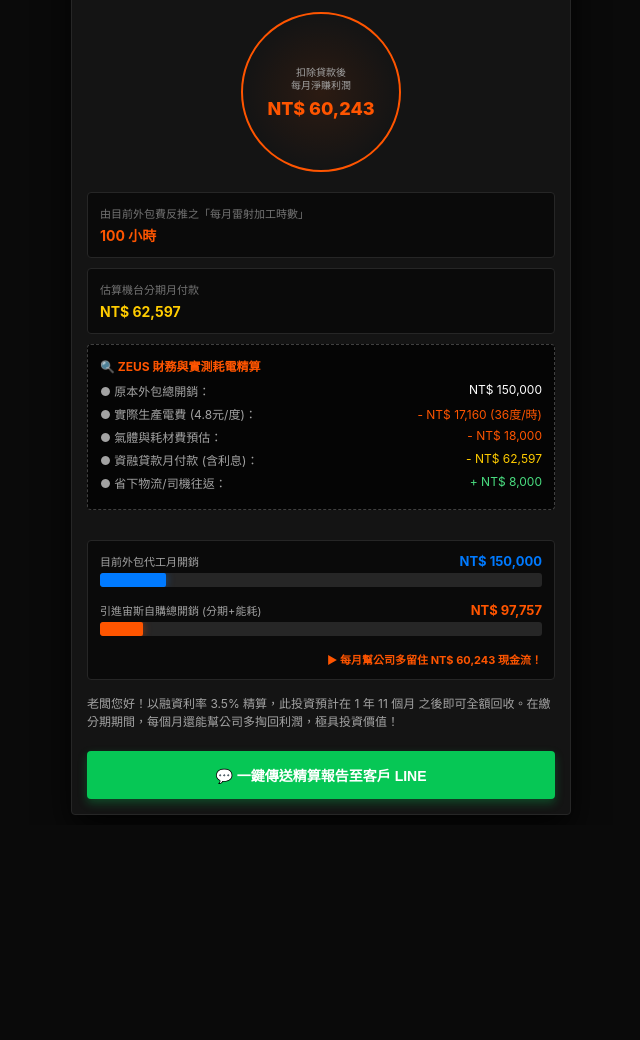
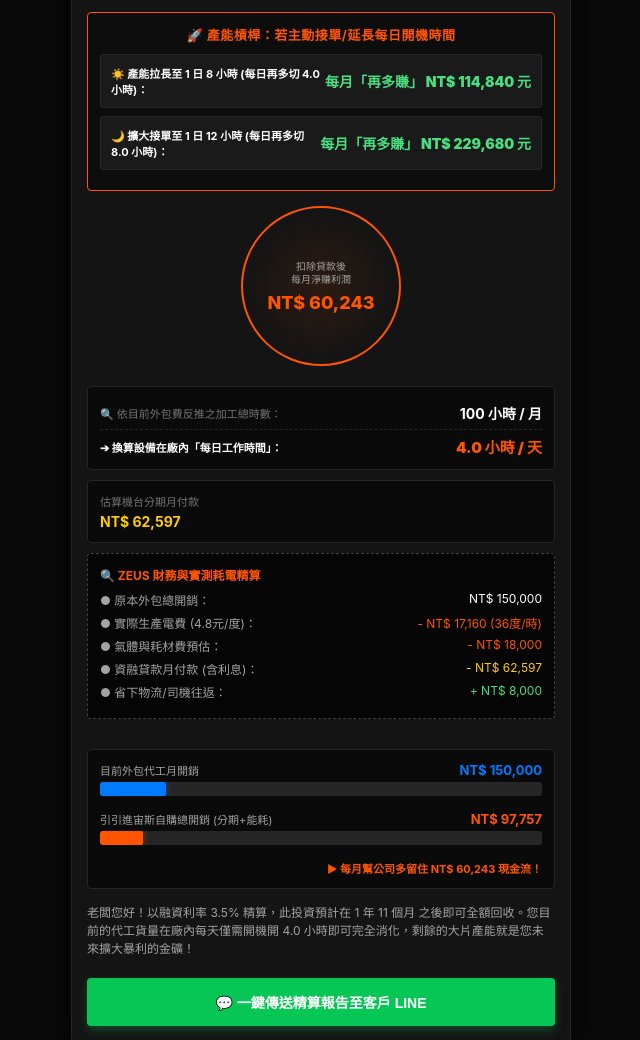
Before and after one commit to kingmango0530-ops/zeuslaser, a plain HTML site: page index.html in a window 1280 px wide. Shown: the part 1338-2378 px from the top of the page, without its empty margins (319-959 px from the left). Before the commit the page ends 2163 px from the top, so only its background shows below. Drawn offline with Linux system fonts and the light colour scheme.

Commit message:
Update index.html

```diff
--- a/index.html
+++ b/index.html
@@ -3,7 +3,7 @@
 <head>
   <meta charset="UTF-8">
   <meta name="viewport" content="width=device-width, initial-scale=1.0, maximum-scale=1.0, user-scalable=no">
-  <title>ZEUS 宙斯雷射投資回本試算系統(行動優化版)</title>
+  <title>ZEUS 宙斯雷射投資回本試算系統</title>
   <style>
     /* 宙斯雷射 ZEUS 專屬極致黑橘工業美學 */
     body {
@@ -65,7 +65,7 @@
 
     .input-group { background-color: #0D0D0D; padding: 12px; border-radius: 4px; margin-bottom: 15px; border: 1px solid #1F1F1F; }
 
-    /* 🌟 核心修復：使用 flex-wrap 允許在小螢幕自動換行，防止擠壓爆框 */
+    /* 使用 flex-wrap 允許在小螢幕自動換行，修復手機端文字推擠爆框 */
     .label-row {
       display: flex;
       justify-content: space-between;
@@ -76,7 +76,7 @@
     }
     .input-group label { font-size: 13px; color: #A3A3A3; font-weight: bold; min-width: 150px; flex: 1; }
 
-    /* 🌟 核心修復：在手機窄版下自適應調整寬度 */
+    /* 在手機窄版下自適應調整寬度 */
     .num-input {
       background-color: #1A1A1A;
       border: 1px solid #FF5500;
@@ -121,10 +121,13 @@
     .circle-value { font-size: 18px; font-weight: 800; color: #FF5500; }
 
     .data-grid { display: flex; flex-direction: column; gap: 10px; margin-bottom: 15px; }
-    .data-box { background-color: #0A0A0A; border: 1px solid #262626; border-radius: 4px; padding: 12px; }
-    .box-label { display: block; font-size: 11px; color: #737373; margin-bottom: 4px; }
+    .data-box { display: flex; flex-direction: column; background-color: #0A0A0A; border: 1px solid #262626; border-radius: 4px; padding: 12px; }
+
+    /* 雙欄展示時數與天數 */
+    .time-flex-row { display: flex; justify-content: space-between; align-items: center; margin-top: 4px; }
+    .box-label { font-size: 11px; color: #737373; }
     .box-value { font-size: 14px; font-weight: bold; color: #FFFFFF; }
-    .box-valueHighlight { font-size: 14px; font-weight: bold; color: #FF5500; }
+    .box-valueHighlight { font-size: 15px; font-weight: 900; color: #FF5500; }
 
     .roi-highlight-box {
       background: linear-gradient(135deg, #261308 0%, #0d0d0d 100%);
@@ -135,12 +138,7 @@
 
     /* 100 元金流分配面板 */
     .cash-split-container {
-      background-color: #0D0D0D;
-      border: 1px solid #FF5500;
-      border-radius: 4px;
-      padding: 12px;
-      margin-bottom: 15px;
-      box-sizing: border-box;
+      background-color: #0D0D0D; border: 1px solid #262626; border-radius: 4px; padding: 12px; margin-bottom: 15px; box-sizing: border-box;
     }
     .split-header { font-size: 13px; font-weight: bold; color: #FFFFFF; margin-bottom: 12px; text-align: center; letter-spacing: 0.5px; }
     .split-header span { color: #ffcc00; }
@@ -151,15 +149,22 @@
     .split-val-zeus { font-size: 13px; font-weight: bold; color: #FF5500; flex-shrink: 0; }
     .split-val-pocket { font-size: 13px; font-weight: 800; color: #4ade80; flex-shrink: 0; }
 
+    /* 🚀 產能槓桿面板 */
+    .leverage-container {
+      background-color: #0D0D0D; border: 1px solid #FF5500; border-radius: 4px; padding: 12px; margin-bottom: 15px; box-sizing: border-box;
+    }
+    .leverage-header { font-size: 13px; font-weight: bold; color: #FF5500; margin-bottom: 10px; text-align: center; letter-spacing: 0.5px; }
+    .leverage-row { display: flex; justify-content: space-between; align-items: center; background-color: #1A1A1A; padding: 10px; border-radius: 3px; margin-bottom: 8px; border: 1px solid #262626; gap: 5px; }
+    .leverage-title { font-size: 11px; color: #FFFFFF; font-weight: bold; flex: 1; }
+    .leverage-val { font-size: 14px; font-weight: 900; color: #4ade80; text-align: right; flex-shrink: 0; }
+
     .data-box-detail { background-color: #050505; border: 1px dashed #404040; border-radius: 4px; padding: 12px; margin-bottom: 15px; box-sizing: border-box; }
     .detail-title { font-size: 12px; color: #FF5500; font-weight: bold; margin-bottom: 8px; }
     .detail-row { display: flex; justify-content: space-between; font-size: 12px; color: #a3a3a3; margin-bottom: 6px; }
     .detail-val { font-weight: 500; color: #fff; }
 
-    /* 📊 能量條區塊與動態文字優化 */
+    /* 📊 能量條區塊 */
     .chart-section { background-color: #0A0A0A; border: 1px solid #262626; padding: 12px; border-radius: 4px; margin-bottom: 15px; }
-
-    /* 🌟 核心修復：防止金額標籤在手機寬度不足時爆開 */
     .chart-header-row { display: flex; justify-content: space-between; align-items: center; margin-bottom: 4px; flex-wrap: wrap; gap: 4px; }
     .chart-label-title { font-size: 11px; color: #A3A3A3; }
     .chart-label-price { font-size: 13px; font-weight: bold; }
@@ -175,7 +180,7 @@
     .cta-btn { display: block; text-align: center; padding: 14px; border-radius: 4px; text-decoration: none; font-weight: bold; font-size: 14px; box-sizing: border-box; border: none; width: 100%; cursor: pointer; }
     .btn-line { background-color: #06C755; color: #fff; box-shadow: 0 4px 10px rgba(6, 199, 85, 0.3); }
 
-    /* 🌟 行動端響應式微調 */
+    /* 手機極窄螢幕（如 320px）防爆換行樣式 */
     @media (max-width: 400px) {
       .num-input, .value-display { width: 100%; text-align: left; margin-top: 5px; }
     }
@@ -193,7 +198,6 @@
     <p>廠房實測平均加工能耗（工作中全載 60-70%）</p>
   </div>
 
-  <!-- 輸入區 -->
   <div class="panel-title">📊 第一步：請輸入客戶加工現況</div>
 
   <div class="input-group">
@@ -250,7 +254,6 @@
     </select>
   </div>
 
-  <!-- 結果區 -->
   <div class="panel-title">⚡ 第二步：扣除所有成本淨利潤與回本期</div>
 
   <div class="recommend-tag" id="rec-power">系統推薦：ZEUS-3015 / 6000W 雷射切割機</div>
@@ -260,7 +263,6 @@
     <div class="roi-value" id="res-roi-time">精算中...</div>
   </div>
 
-  <!-- 100 元金流分配面板 -->
   <div class="cash-split-container">
     <div class="split-header">💡 財務分配：假設原本外包付出 <span>$100 元</span></div>
     <div class="split-row-box">
@@ -283,6 +285,18 @@
     </div>
   </div>
 
+  <div class="leverage-container">
+    <div class="leverage-header">🚀 產能槓桿：若主動接單/延長每日開機時間</div>
+    <div class="leverage-row">
+      <span class="leverage-title" id="lev-8-title">☀️ 假設產能全開達 1 日 8 小時：</span>
+      <span class="leverage-val" id="lev-8">每月再多賺 NT$ 0</span>
+    </div>
+    <div class="leverage-row">
+      <span class="leverage-title" id="lev-12-title">🌙 假設擴大接單達 1 日 12 小時：</span>
+      <span class="leverage-val" id="lev-12">每月再多賺 NT$ 0</span>
+    </div>
+  </div>
+
   <div class="main-saving-circle">
     <div class="circle-label" id="circle-title">扣除貸款後<br>每月淨賺利潤</div>
     <div class="circle-value" id="res-savings">NT$ 0</div>
@@ -290,12 +304,19 @@
 
   <div class="data-grid">
     <div class="data-box">
-      <span class="box-label">由目前外包費反推之「每月雷射加工時數」</span>
-      <span class="box-valueHighlight" id="res-hours">100 小時</span>
+      <div class="time-flex-row">
+        <span class="box-label">🔍 依目前外包費反推之加工總時數：</span>
+        <span class="box-value" id="res-hours">100 小時 / 月</span>
+      </div>
+      <div class="time-flex-row" style="border-top: 1px dashed #262626; padding-top: 6px; margin-top: 6px;">
+        <span class="box-label" style="color: #FFFFFF; font-weight: bold;">➔ 換算設備在廠內「每日工作時間」：</span>
+        <span class="box-valueHighlight" id="res-day-hours">4.0 小時 / 天</span>
+      </div>
     </div>
+
     <div class="data-box">
       <span class="box-label">估算機台分期月付款</span>
-      <span class="box-value" style="color: #ffcc00;" id="res-loan">NT$ 62,500</span>
+      <span class="box-value" style="color: #ffcc00; margin-top: 4px;" id="res-loan">NT$ 62,500</span>
     </div>
 
     <div class="data-box-detail">
@@ -308,7 +329,6 @@
     </div>
   </div>
 
-  <!-- 📊 能量條區塊 -->
   <div class="chart-section">
     <div class="chart-header-row">
       <span class="chart-label-title">目前外包代工月開銷</span>
@@ -317,7 +337,7 @@
     <div class="bar-container"><div class="bar bar-outsource" id="bar-out"></div></div>
 
     <div class="chart-header-row">
-      <span class="chart-label-title">引進宙斯自購總開銷 (分期+能耗)</span>
+      <span class="chart-label-title">引引進宙斯自購總開銷 (分期+能耗)</span>
       <span class="chart-label-price" id="bar-zeus-price" style="color: #FF5500;">NT$ 0</span>
     </div>
     <div class="bar-container"><div class="bar bar-zeus" id="bar-zeus"></div></div>
@@ -381,7 +401,6 @@ function updateUI() {
   const interestRate = parseFloat(document.getElementById('input-rate').value);
   const gas = document.getElementById('input-gas').value;
 
-  // 如果厚度欄位的展示不需要換行，單純同步文字即可
   const thickTxtEl = document.getElementById('thick-txt');
   if(thickTxtEl) thickTxtEl.innerText = thick + " mm";
 
@@ -390,6 +409,9 @@ function updateUI() {
 
   const marketHourlyRate = 1500;
   const estimatedHours = Math.round(cost / marketHourlyRate);
+
+  // 每日真實開機工時（按月均 25 天計算）
+  const dayHours = (estimatedHours / 25).toFixed(1);
 
   let power = 3000;
   if (thick >= 3 || cost >= 120000) { power = 6000; }
@@ -437,6 +459,7 @@ function updateUI() {
   }
   document.getElementById('res-roi-time').innerText = roiText;
 
+  // 100 元金流重分配
   if (cost > 0) {
     let pctEnergy = ((totalSelfCost) / cost) * 100;
     let pctLoan = (monthlyLoanPayment / cost) * 100;
@@ -456,7 +479,27 @@ function updateUI() {
     document.getElementById('split-pocket').innerText = "$ 0 元";
   }
 
-  document.getElementById('res-hours').innerText = estimatedHours + " 小時";
+  // 產能槓桿規模經濟效益演算法
+  const hourlySelfCost = (avgKw * elecRate) + gasCostPerHour;
+  const hourlyNetProfit = marketHourlyRate - hourlySelfCost;
+
+  let extraProfit8 = 0;
+  let extraProfit12 = 0;
+
+  if (estimatedHours < 200) { extraProfit8 = Math.round((200 - estimatedHours) * hourlyNetProfit); }
+  if (estimatedHours < 300) { extraProfit12 = Math.round((300 - estimatedHours) * hourlyNetProfit); }
+
+  // 產能槓桿標題動態對比時間連動
+  document.getElementById('lev-8-title').innerText = `☀️ 產能拉長至 1 日 8 小時 (每日再多切 ${(8 - dayHours).toFixed(1)} 小時)：`;
+  document.getElementById('lev-12-title').innerText = `🌙 擴大接單至 1 日 12 小時 (每日再多切 ${(12 - dayHours).toFixed(1)} 小時)：`;
+
+  document.getElementById('lev-8').innerText = `每月「再多賺」 NT$ ${extraProfit8.toLocaleString()} 元`;
+  document.getElementById('lev-12').innerText = `每月「再多賺」 NT$ ${extraProfit12.toLocaleString()} 元`;
+
+  // 渲染雙軌時間欄位
+  document.getElementById('res-hours').innerText = estimatedHours + " 小時 / 月";
+  document.getElementById('res-day-hours').innerText = dayHours + " 小時 / 天";
+
   document.getElementById('res-loan').innerText = "NT$ " + monthlyLoanPayment.toLocaleString();
   document.getElementById('detail-outsource').innerText = "NT$ " + cost.toLocaleString();
   document.getElementById('detail-elec').innerText = "- NT$ " + monthlyElecCost.toLocaleString() + " (" + Math.round(avgKw) + "度/時)";
@@ -486,6 +529,7 @@ function updateUI() {
     profitTxtEl.style.color = "#ef4444";
   }
 
+  // 統一以 100 萬為拉伸基準
   const maxScaleLimit = 1000000;
   const totalZeusExpense = totalSelfCost + monthlyLoanPayment;
 
@@ -505,13 +549,15 @@ function updateUI() {
 
   if (netSavings >= 0) {
     barZeusEl.style.backgroundColor = "#FF5500";
+    barZeusEl.style.boxShadow = "0 0 8px rgba(255, 85, 0, 0.4)";
   } else {
     barZeusEl.style.backgroundColor = "#ef4444";
+    barZeusEl.style.boxShadow = "0 0 8px rgba(239, 68, 68, 0.4)";
   }
 
   let note = "";
   if (netSavings >= 0) {
-    note = `老闆您好！以融資利率 ${interestRate.toFixed(1)}% 精算，此投資預計在 ${roiText} 之後即可全額回收。在繳分期期間，每個月還能幫公司多掏回利潤，極具投資價值！`;
+    note = `老闆您好！以融資利率 ${interestRate.toFixed(1)}% 精算，此投資預計在 ${roiText} 之後即可全額回收。您目前的代工貨量在廠內每天僅需開機開 ${dayHours} 小時即可完全消化，剩餘的大片產能就是您未來擴大暴利的金礦！`;
   } else {
     note = `老闆您好！目前外包量相較於高階投資差額約 ${Math.abs(netSavings).toLocaleString()} 元，但只要自購後將掌控的主動權釋放、多接同行外包，即可迅速翻轉為高獲利！`;
   }
@@ -524,11 +570,10 @@ function updateUI() {
   globalReportText = `【ZEUS 宙斯雷射投資效益與回本報告】\n` +
                      `● 預估投資回收期：${roiText}\n` +
                      `-----------------------\n` +
-                     `📊 每 100 元外包預算金流重分配：\n` +
-                     `● 傳統外包現狀：$100 元全部拱手送人\n` +
-                     `● 宙斯進場-生產能耗僅佔：$${Math.round(((totalSelfCost)/cost)*100)} 元\n` +
-                     `● 宙斯進場-機台分期僅佔：$${Math.round((monthlyLoanPayment/cost)*100)} 元\n` +
-                     `● 宙斯進場-多留口袋的錢：$${100 - Math.round(((totalSelfCost)/cost)*100) - Math.round((monthlyLoanPayment/cost)*100)} 元！\n` +
+                     `📊 廠內產能時數換算：\n` +
+                     `● 目前外包等同工時：${estimatedHours} 小時/月 (約 ${dayHours} 小時/天)\n` +
+                     `● 產能拉長至每日 8 小時：每月再「多賺」NT$ ${extraProfit8.toLocaleString()} 元\n` +
+                     `● 擴大同行代工至 12 小時：每月再「多賺」NT$ ${extraProfit12.toLocaleString()} 元！\n` +
                      `-----------------------\n` +
                      `● 目前月代工費支出：NT$ ${cost.toLocaleString()}\n` +
                      `● 推薦機型規格：ZEUS 3015 / ${power}W\n` +
@@ -538,7 +583,6 @@ function updateUI() {
                      `● 融資分期月付款：NT$ ${monthlyLoanPayment.toLocaleString()} (${months}期)\n` +
                      `● 實際平均電費：NT$ ${monthlyElecCost.toLocaleString()} (約 ${Math.round(avgKw)}度/時)\n` +
                      `● 氣體與常態損耗：NT$ ${monthlyGasCost.toLocaleString()}\n` +
-                     `● 物流及司機節省：+ NT$ 8,000\n` +
                      `-----------------------\n` +
                      `★ 財務評估結論：\n` +
                      (netSavings >= 0 ? `扣除資融分期與運營能耗，每月公司多出 NT$ ${netSavings.toLocaleString()} 元的可支配淨現金流！代工費直接幫您養新機台！` : `目前每月資融差額約 NT$ ${Math.abs(netSavings).toLocaleString()} 元。建議引進設備掌控高精密交期，並可對外承接代工迅速填補差額。`);
```
